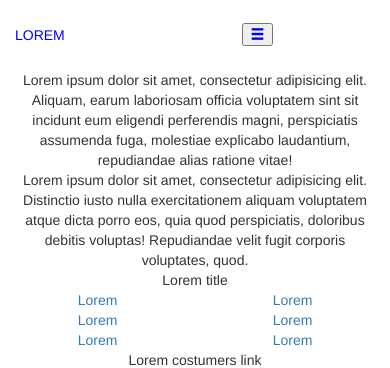
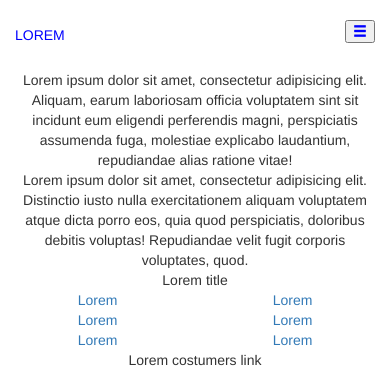
Before and after one commit to alessiobonetti/html-css-digitalocean, a plain HTML site: page index.html in a window 390 px wide. Shown: the top 368 px of the page. Drawn offline with nearby package versions, Linux system fonts and the light colour scheme.

Commit message:
Nav Bar Hamburger posizionato

```diff
--- a/css/style.css
+++ b/css/style.css
@@ -10,6 +10,17 @@
 .margin_top_70 {
   margin-top: 70px;
 }
+
+.clear_box::after {
+  content: "";
+  display: table;
+  clear: both;
+}
+
+.pos_relative {
+  position: relative;
+}
+
 
 /* HEADER */
 /* TOP */
@@ -33,6 +44,9 @@
 
 #header_top button {
   line-height: normal;
+  position: absolute;
+  right: 0;
+  top: 20px;
 }
 
 /* RESPONSIVE */
--- a/index.html
+++ b/index.html
@@ -47,7 +47,7 @@
                 </ul>
               </nav>
               <!-- hamburger -->
-              <div class="visible-xs visible-sm">
+              <div class="visible-xs visible-sm pos_relative ">
                 <button type="button" aria-label="Left Align">
                 <span class="glyphicon glyphicon-menu-hamburger" aria-hidden="true"></span>
                 </button>
```
